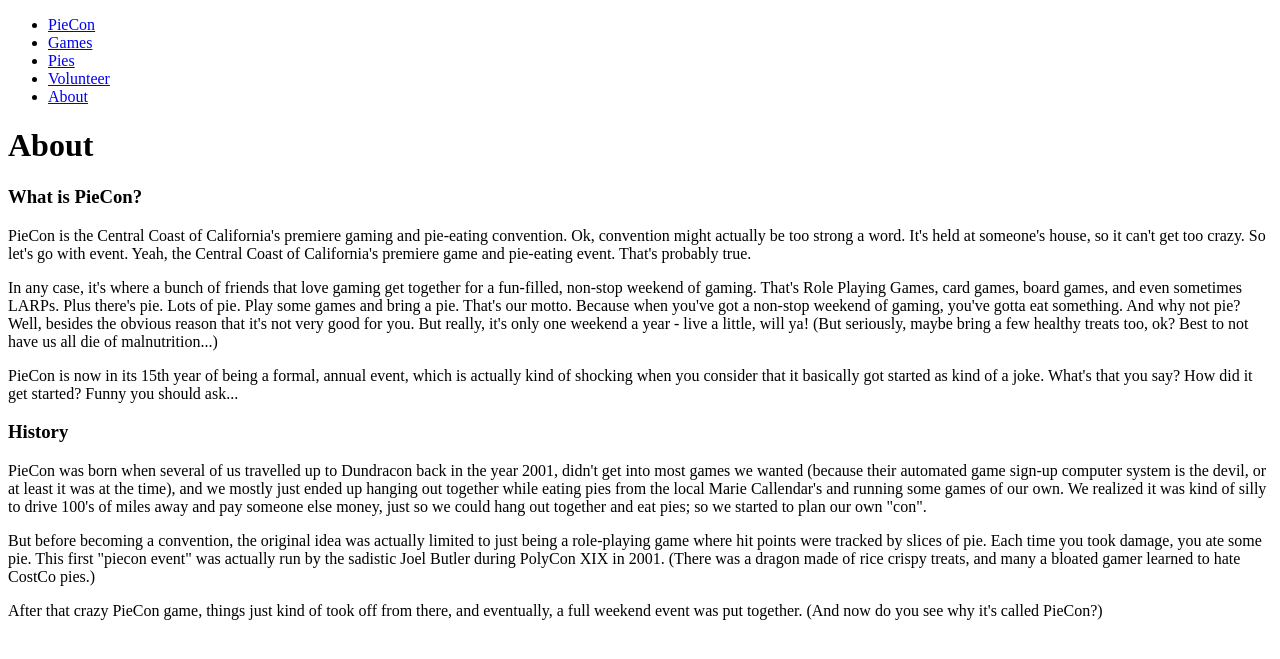
After one commit to bmatis/piecon, a Django app: page /about/ in a window 1280 px wide. The commit adds this page. Shown: the top 659 px of the page. Run offline with Django 3.2, Linux system fonts and the light colour scheme.

Commit message:
Built out basic structure and simple pages for viewing all games and pies.

```diff
--- /dev/null
+++ b/main/templates/main/about.html
@@ -0,0 +1,50 @@
+{% extends 'main/base.html' %}
+
+{% block content %}
+
+<h1>About</h1>
+<h3>What is PieCon?</h3>
+
+<p>PieCon is the Central Coast of California's premiere gaming and pie-eating
+  convention. Ok, convention might actually be too strong a word. It's held at
+  someone's house, so it can't get too crazy. So let's go with event. Yeah, the
+  Central Coast of California's premiere game and pie-eating event. That's
+  probably true.</p>
+
+<p>In any case, it's where a bunch of friends that love gaming get together for
+  a fun-filled, non-stop weekend of gaming. That's Role Playing Games, card
+  games, board games, and even sometimes LARPs. Plus there's pie. Lots of pie.
+  Play some games and bring a pie. That's our motto. Because when you've got a
+  non-stop weekend of gaming, you've gotta eat something. And why not pie?
+  Well, besides the obvious reason that it's not very good for you. But really,
+  it's only one weekend a year - live a little, will ya! (But seriously, maybe
+  bring a few healthy treats too, ok? Best to not have us all die of
+  malnutrition...)</p>
+
+<p>PieCon is now in its 15th year of being a formal, annual event, which is
+  actually kind of shocking when you consider that it basically got started as
+  kind of a joke. What's that you say? How did it get started? Funny you
+  should ask...</p>
+
+<h3>History</h3>
+
+<p>PieCon was born when several of us travelled up to Dundracon back in the
+  year 2001, didn't get into most games we wanted (because their automated game
+  sign-up computer system is the devil, or at least it was at the time), and we
+  mostly just ended up hanging out together while eating pies from the local
+  Marie Callendar's and running some games of our own. We realized it was kind
+  of silly to drive 100's of miles away and pay someone else money, just so we
+  could hang out together and eat pies; so we started to plan our own "con".</p>
+
+<p>But before becoming a convention, the original idea was actually limited to
+  just being a role-playing game where hit points were tracked by slices of
+  pie. Each time you took damage, you ate some pie. This first "piecon event"
+  was actually run by the sadistic Joel Butler during PolyCon XIX in 2001.
+  (There was a dragon made of rice crispy treats, and many a bloated gamer
+  learned to hate CostCo pies.)</p>
+
+<p>After that crazy PieCon game, things just kind of took off from there, and
+  eventually, a full weekend event was put together. (And now do you see why
+  it's called PieCon?)</p>
+
+{% endblock content %}
--- /dev/null
+++ b/main/templates/main/base.html
@@ -0,0 +1,23 @@
+<!DOCTYPE html>
+<html lang="en">
+  <head>
+    <meta charset="utf-8">
+    <meta http-equiv="X-UA-Compatible" content="IE=edge">
+    <meta name="viewport" content="width=device-width, initial-scale=1">
+
+    <title>PieCon</title>
+  </head>
+
+  <body>
+    <nav>
+      <ul>
+        <li><a href="{% url 'main:index' %}">PieCon</a></li>
+        <li><a href="{% url 'main:games' %}">Games</a></li>
+        <li><a href="{% url 'main:pies' %}">Pies</a></li>
+        <li><a href="{% url 'main:volunteer' %}">Volunteer</a></li>
+        <li><a href="{% url 'main:about' %}">About</a></li>
+      </ul>
+    </nav>
+
+    {% block content %} {% endblock content %}
+  </body>
--- a/main/templates/main/index.html
+++ b/main/templates/main/index.html
@@ -1,3 +1,7 @@
+{% extends 'main/base.html' %}
+
+{% block content %}
 <h1>PieCon 4.0</h1>
 <p>An all new PieCon website experience--with responsive layout, account
   creation, and editing of your games and pies--is coming soon!</p>
+{% endblock content %}
--- a/main/urls.py
+++ b/main/urls.py
@@ -4,7 +4,21 @@ from django.urls import path
 
 from . import views
 
+app_name = 'main'
+
 urlpatterns = [
     # Home page
-    path('', views.index, name='index')
+    path('', views.index, name='index'),
+
+    # Page for showing all games.
+    path('games/', views.games, name='games'),
+
+    # Page for showing all pies.
+    path('pies/', views.pies, name='pies'),
+
+    # About page
+    path('about/', views.about, name='about'),
+
+    # Volunteer page
+    path('volunteer/', views.volunteer, name='volunteer'),
 ]
--- a/main/views.py
+++ b/main/views.py
@@ -1,5 +1,29 @@
 from django.shortcuts import render
+from .models import Pie
+from .models import Game
+
+current_year = 2018
 
 def index(request):
     """The home page for the PieCon site."""
     return render(request, 'main/index.html')
+
+def games(request):
+    """Page for showing all games for the current year's PieCon."""
+    games = Game.objects.filter(date_added__year=current_year).order_by('-date_added')
+    context = {'games': games}
+    return render(request, 'main/games.html', context)
+
+def pies(request):
+    """Page for showing all pies for the current year's PieCon."""
+    pies = Pie.objects.filter(date_added__year=current_year).order_by('-date_added')
+    context = {'pies': pies}
+    return render(request, 'main/pies.html', context)
+
+def about(request):
+    """The about page for the PieCon site."""
+    return render(request, 'main/about.html')
+
+def volunteer(request):
+    """The volunteer page for the PieCon site."""
+    return render(request, 'main/volunteer.html')
```
Also changed, not shown: main/templates/main/games.html (added, +23 -0 lines), main/templates/main/pies.html (added, +13 -0 lines), main/templates/main/volunteer.html (added, +13 -0 lines).
